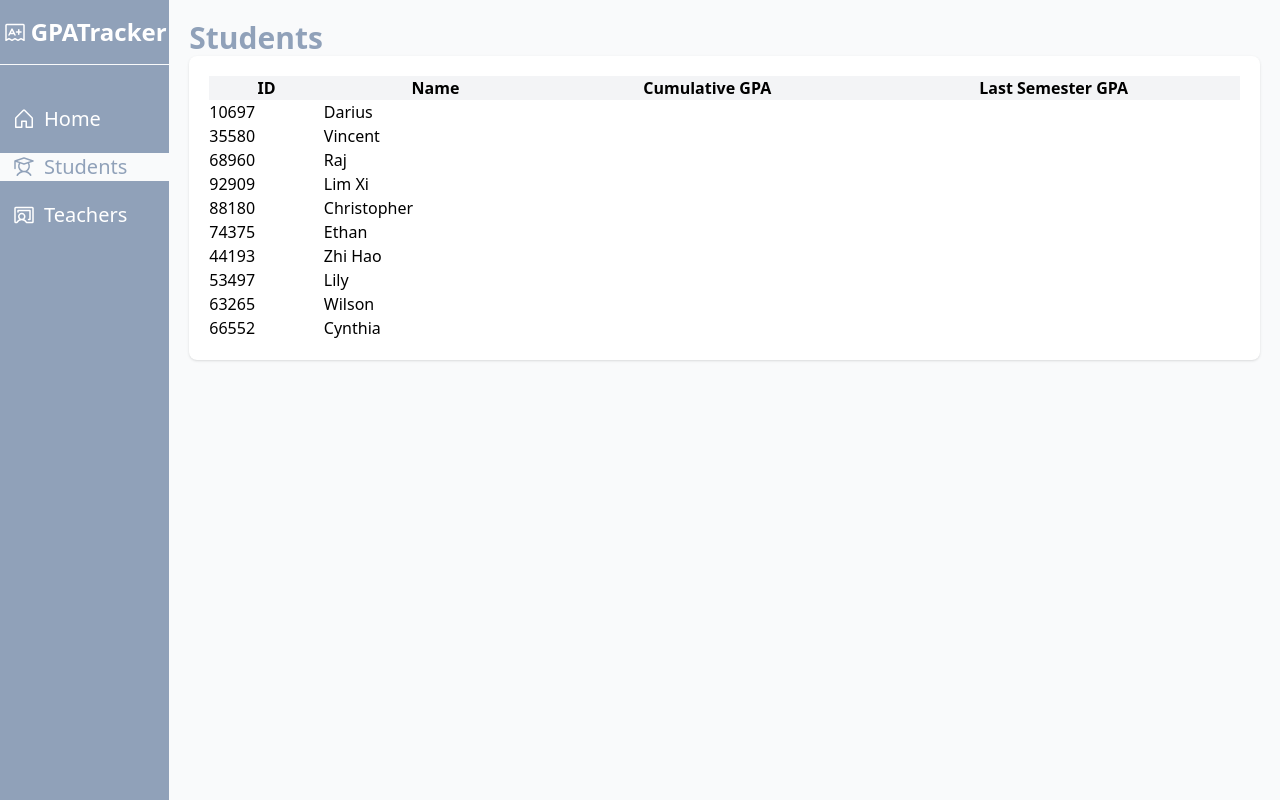
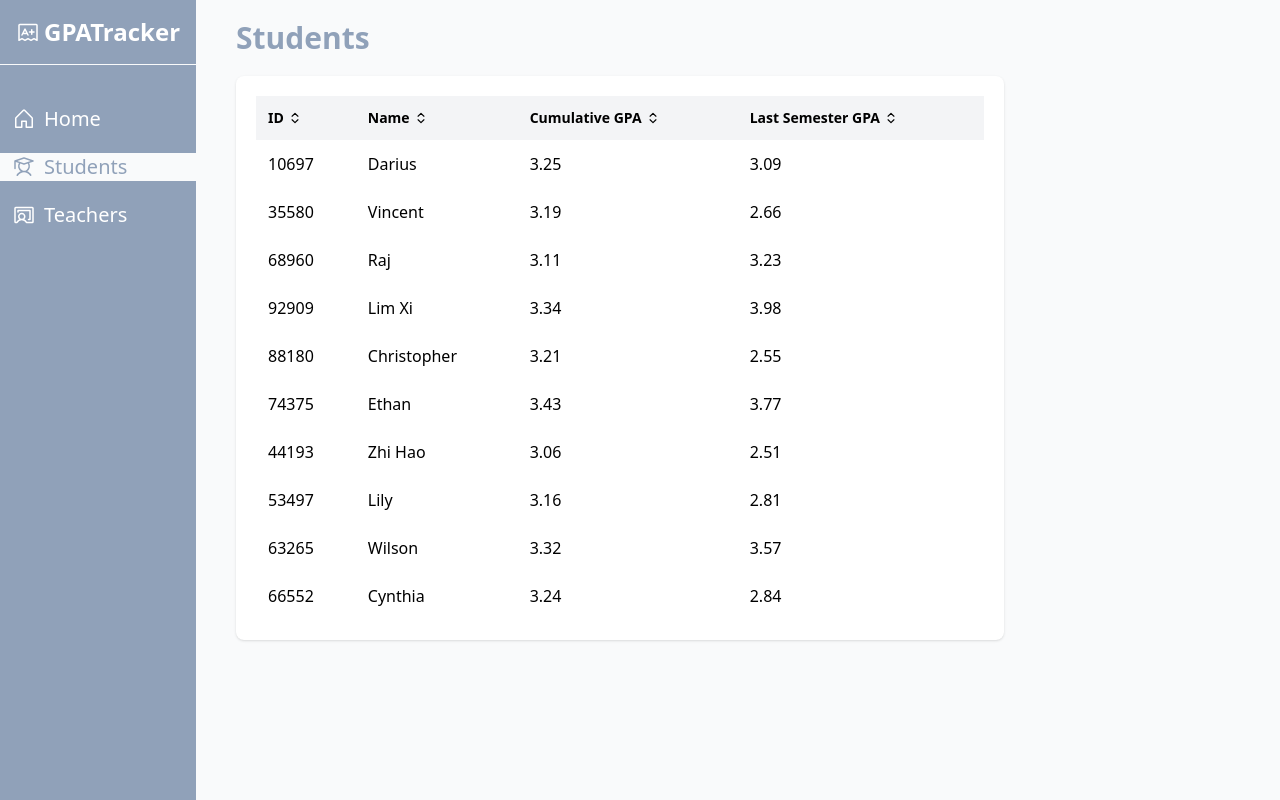
Before and after one commit to yong-zhuo/GovTechTHT-Frontend, a React (Vite) app: page /students in a window 1280 px wide. Built offline with nearby package versions, Linux system fonts and the light colour scheme.

Commit message:
Update Table in Student Page

```diff
--- a/src/App.jsx
+++ b/src/App.jsx
@@ -10,15 +10,18 @@ function App() {
     <>
       <div>
         <BrowserRouter>
-          <div className='flex bg-gray-50'>
+          <div className='flex bg-gray-50 h-screen overflow-hidden'>
+            <div className='hidden sm:block'>
               <SideBar />
+            </div>
+            <div className='flex-1'>
               <Routes>
                 {/* Student Page*/}
                 <Route path="/students" element={<Students />} />
-
                 {/* Teacher Page */}
                 <Route path="/teachers" element={<Teachers />} />
               </Routes>
+            </div>
           </div>
         </BrowserRouter>
       </div>
--- a/src/components/common/Table.jsx
+++ b/src/components/common/Table.jsx
@@ -1,39 +1,55 @@
 /* eslint-disable react/prop-types */
-import { useReactTable, flexRender, getCoreRowModel } from "@tanstack/react-table"
+import { useReactTable, flexRender, getCoreRowModel, getSortedRowModel } from "@tanstack/react-table"
+import { useState } from "react"
+import { LuChevronDown, LuChevronsUpDown, LuChevronUp } from "react-icons/lu"
 
-const Table = ({ columns, data, sorting, onSortingChange }) => {
+const Table = ({ columns, data }) => {
+
+    const [sorting, setSorting] = useState([])
 
     const table = useReactTable({
         columns,
         data,
         getCoreRowModel: getCoreRowModel(),
-        sorting,
-        onSortingChange
+        getSortedRowModel: getSortedRowModel(),
+        state: {
+            sorting: sorting
+        },
+        onSortingChange: setSorting
     })
 
+    const sortingIconMap = { asc: <LuChevronUp />, desc: <LuChevronDown /> }
+
     return (
-        <div className="w-full">
+        <div>
             <table className="w-full">
-                <thead className="text-start">
+                {/** Table Header */}
+                <thead className="text-left">
                     {table.getHeaderGroups().map((headerGroup) => (
-                        <tr key={headerGroup.id} className="bg-gray-100">
+                        <tr key={headerGroup.id} className="bg-gray-100 ">
                             {headerGroup.headers.map((header) =>
-                                <th key={header.id}>
-                                    {flexRender(
-                                        header.column.columnDef.header,
-                                        header.getContext()
-                                    )}
+                                <th key={header.id} onClick={header.column.getToggleSortingHandler()} className="cursor-pointer">
+                                    <div className="flex flex-row items-center gap-1 text-sm sm:text-md sm:p-3">
+                                        {flexRender(
+                                            header.column.columnDef.header,
+                                            header.getContext()
+                                        )}
+                                        {
+                                            //display sorting icon based on sorting state
+                                            sortingIconMap[header.column.getIsSorted()] ?? <LuChevronsUpDown />
+                                        }
+                                    </div>
                                 </th>
                             )}
                         </tr>
                     ))}
                 </thead>
-
+                {/** Table Body */}
                 <tbody>
                     {table.getRowModel().rows.map(row => (
                         <tr key={row.id}>
                             {row.getVisibleCells().map(cell => (
-                                <td key={cell.id}>
+                                <td key={cell.id} className="sm:p-3">
                                     {flexRender(
                                         cell.column.columnDef.cell,
                                         cell.getContext()
--- a/src/pages/Students.jsx
+++ b/src/pages/Students.jsx
@@ -4,15 +4,16 @@ import Table from "../components/common/Table"
 import { useMemo } from "react"
 import { students } from "../data/mockStudentData"
 import { studentTableColumns } from "../data/tableColumns"
+import { convertStudentsData } from "../utils/convertData"
 
 const Students = () => {
 
-  const studentData = useMemo(() => students, [])
+  const studentData = useMemo(() => convertStudentsData(students) , [])
 
   return (
-    <div className="flex flex-col p-5 w-full">
+    <div className="flex flex-col p-5 sm:ml-5">
       <span className="text-3xl font-semibold text-slate-400">Students</span>
-      <div className="flex flex-col bg-white rounded-lg shadow p-5">
+      <div className="flex flex-col bg-white rounded-lg shadow p-5 mt-5 w-3/4">
         <Table data={studentData} columns={studentTableColumns} />
       </div>
       <Routes>
--- a/src/utils/convertData.js
+++ b/src/utils/convertData.js
@@ -4,6 +4,7 @@ import { getAverageCumulativeGpa, getAverageSemesterGpa, getCumulativeGpa, getSe
 /** Get the last semester count*/
 const lastSemester = students[0].semesterGpa.length - 1;
 
+/** Calculate the required GPA parameters and return a formatted object for the Table */
 export const convertStudentsData = (students) => {
     return students.map(student => ({
         id: student.id,
--- a/src/utils/gpaUtils.js
+++ b/src/utils/gpaUtils.js
@@ -2,7 +2,7 @@ export const getCumulativeGpa = (semesterGpa) => {
     const totalGpa = semesterGpa.reduce((acc, curr) => acc + curr, 0)
     const semesters = semesterGpa.length
 
-    return (totalGpa / semesters)
+    return (totalGpa / semesters).toFixed(2)
 }
 
 export const getSemesterGpa = (semesterGpa, semesterIndex) => {
@@ -16,12 +16,12 @@ export const getAverageSemesterGpa = (students, semesterIndex) => {
     const totalGpa = students.reduce((acc, student) => {
         return acc + getSemesterGpa(student.semesterGpa, semesterIndex);
     }, 0);
-    return (totalGpa / students.length);
+    return (totalGpa / students.length).toFixed(2);
 };
 
 export const getAverageCumulativeGpa = (students) => {
     const totalGpa = students.reduce((acc, student) => {
         return acc + getCumulativeGpa(student.semesterGpa);
     }, 0);
-    return (totalGpa / students.length);
+    return (totalGpa / students.length).toFixed(2);
 };
```
Lines whose indentation alone changed are shown as unchanged.
